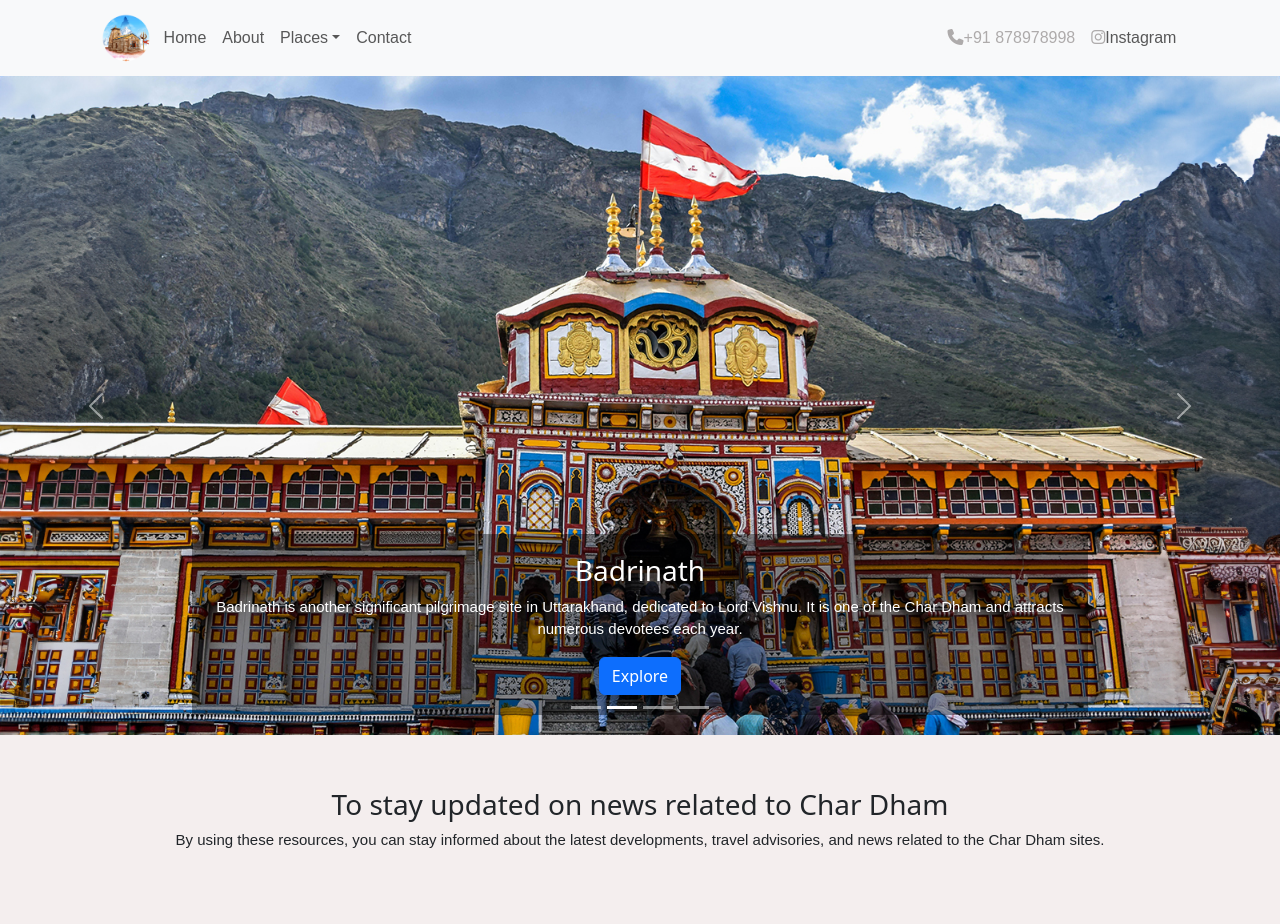
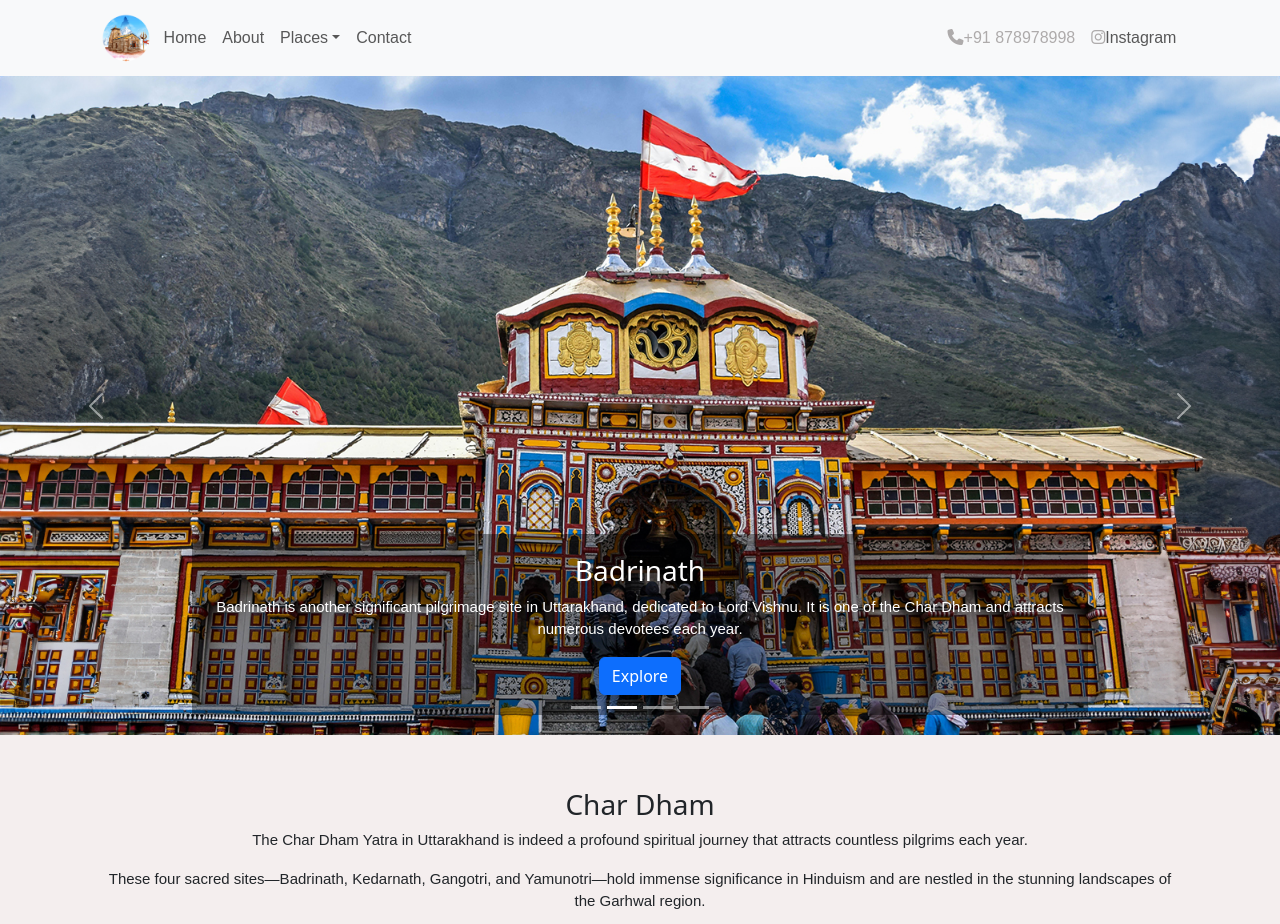
Before and after one commit to Ashokkumar2019/chardham, a React (Vite) app: page / in a window 1280 px wide. Shown: the top 924 px of the page. Built offline with nearby package versions, Linux system fonts and the light colour scheme.

Commit message:
Update News.jsx

```diff
--- a/src/News.jsx
+++ b/src/News.jsx
@@ -6,8 +6,10 @@ export default function News() {
     <Row className='text-center py-5'>
       <Col>
 
-        <h3>To stay updated on news related to Char Dham</h3>
-        <p>By using these resources, you can stay informed about the latest developments, travel advisories, and news related to the Char Dham sites.</p>
+      <h3>Char Dham</h3>
+        <p>The Char Dham Yatra in Uttarakhand is indeed a profound spiritual journey that attracts countless pilgrims each year. </p>
+      <p>These four sacred sites—Badrinath, Kedarnath, Gangotri, and Yamunotri—hold immense significance in Hinduism and are nestled in the stunning landscapes of the Garhwal region.
+        </p>
       </Col>
     </Row>
   </Container>
```
